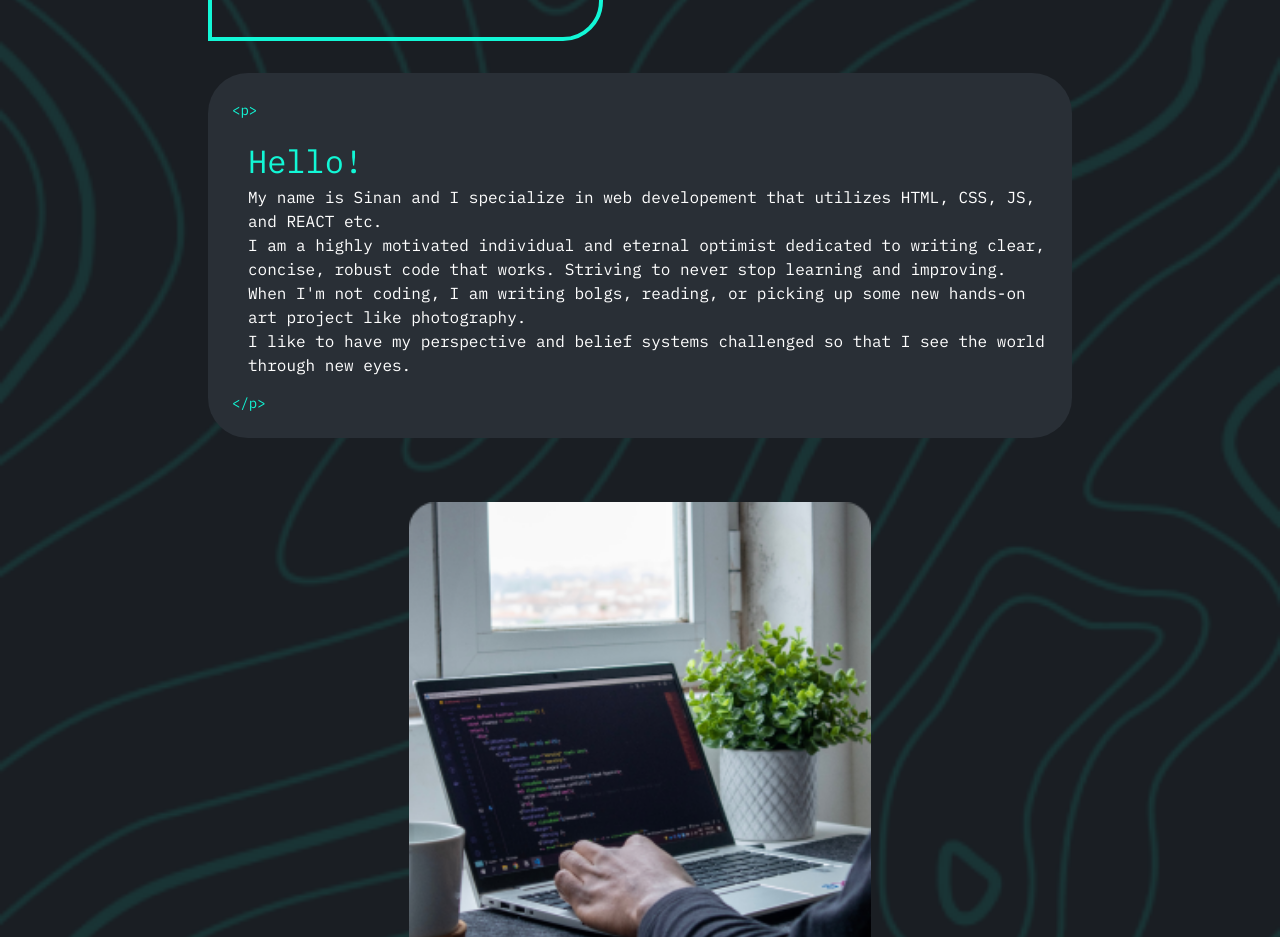
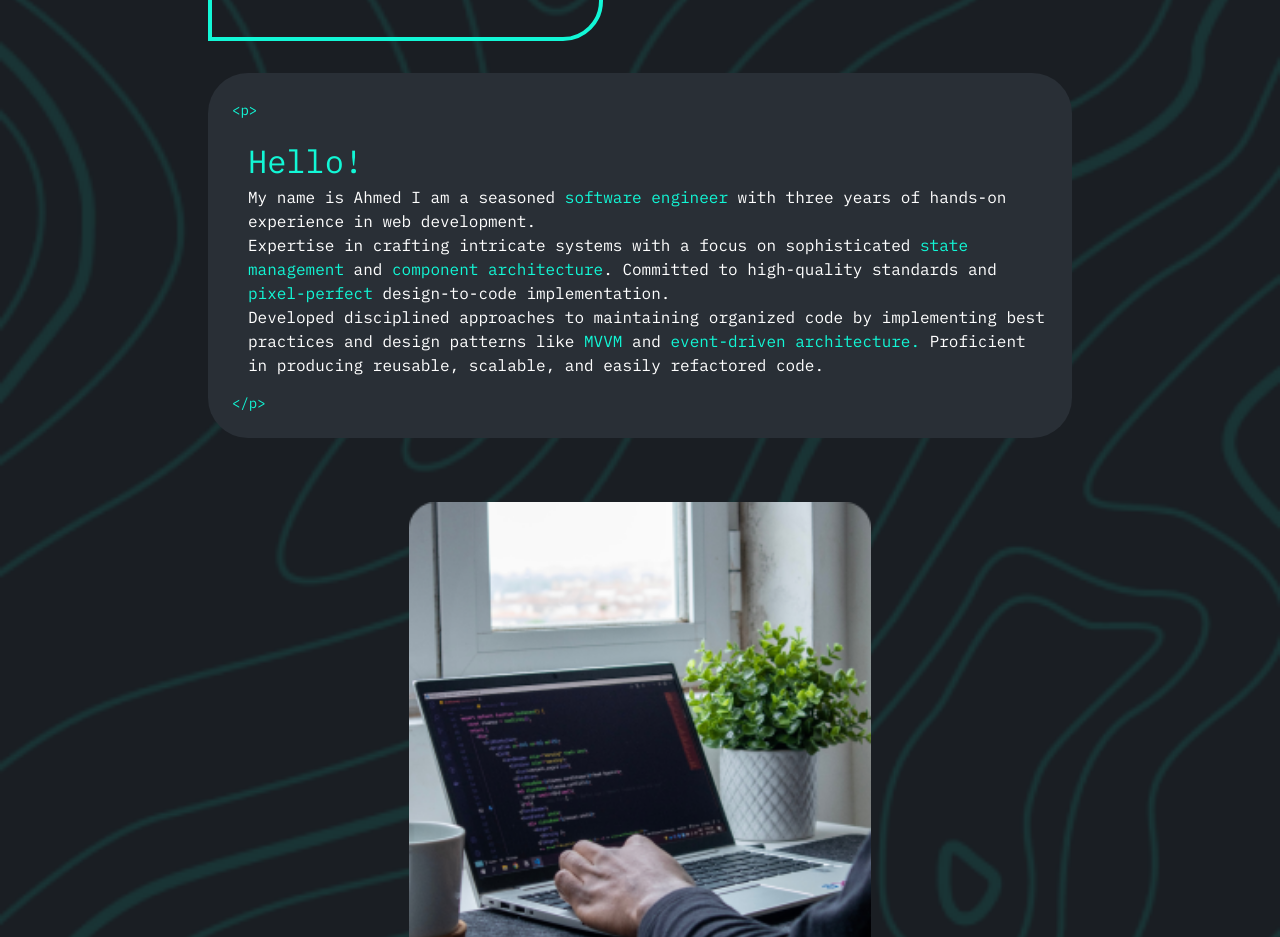
Before and after one commit to Ahmed-Alkhatim/portfolio, a Next.js app: page / in a window 1280 px wide. Shown: the part 1760-2697 px from the top of the page. Built offline with nearby package versions, Linux system fonts and the light colour scheme.

Commit message:
Update About.js

```diff
--- a/src/app/About.js
+++ b/src/app/About.js
@@ -11,11 +11,12 @@ export default () => {
                     <div className="space-y-[16px] p-[24px] bg-gray-2 rounded-[40px]">
                         <span className="text-primary text-sm inline-block">{'<p>'}</span>
                         <h2 className="text-medium ps-[16px]">
-                            <span className="text-lg text-primary">Hello! </span><br />
-                            My name is Sinan and I specialize in web developement that utilizes HTML, CSS, JS, and REACT etc.<br />
-                            I am a highly motivated individual and eternal optimist dedicated to writing clear, concise, robust code that works. Striving to never stop learning and improving.<br />
-                            When I'm not coding, I am writing bolgs, reading, or picking up some new hands-on art project like photography.<br />
-                            I like to have my perspective and belief systems challenged so that I see the world through new eyes.
+                        <span className="text-lg text-primary">Hello! </span><br />
+                            My name is Ahmed I am a seasoned <span className="text-primary">software engineer</span> with three years of hands-on experience in web development. <br />
+                            Expertise in crafting intricate systems with a focus on sophisticated <span className="text-primary">state management </span> and <span className="text-primary">component architecture</span>
+                            . Committed to high-quality standards and <span className="text-primary">pixel-perfect</span> design-to-code implementation. <br />
+                            Developed disciplined approaches to maintaining organized code by implementing best practices and design patterns like <span className="text-primary">MVVM </span> and <span className="text-primary"> event-driven architecture. </span>
+                            Proficient in producing reusable, scalable, and easily refactored code.
                         </h2>
                         <span className="text-primary text-sm inline-block">{'</p>'}</span>
                     </div>
```
